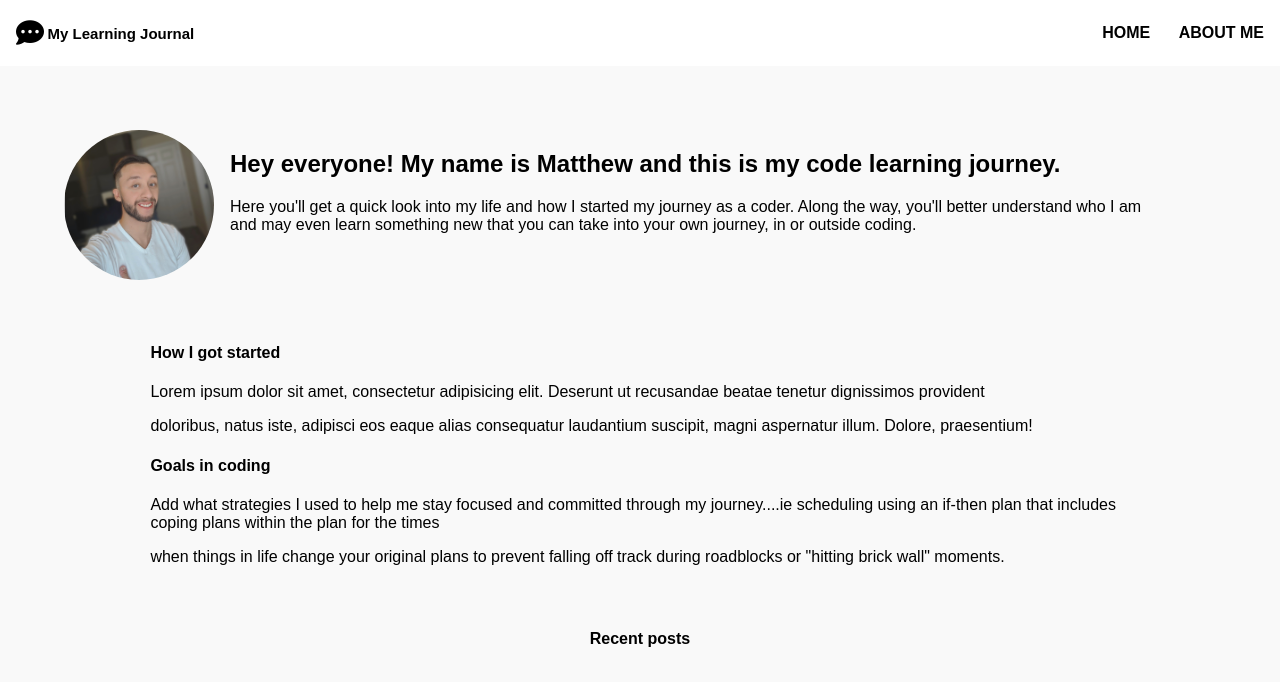
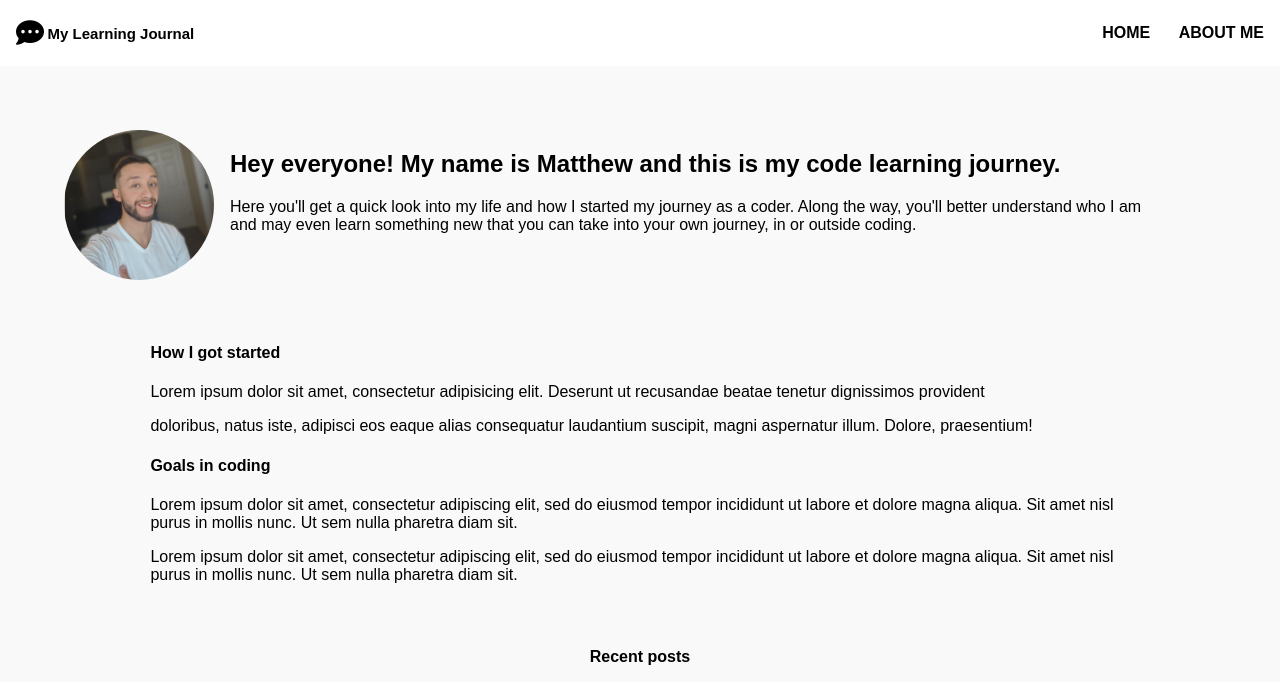
Before and after one commit to MattyGrant/Blog_Site_Mock, a plain HTML site: page about-me.html in a window 1280 px wide. Shown: the top 682 px of the page. Drawn offline with Linux system fonts and the light colour scheme; a web font is replaced by a local one.

Commit message:
visual change
update HTML content

```diff
--- a/about-me.html
+++ b/about-me.html
@@ -42,10 +42,10 @@
                 <p>doloribus, natus iste, adipisci eos eaque alias consequatur laudantium suscipit, magni aspernatur illum. Dolore, praesentium!</p>
 
                 <h4>Goals in coding</h4>
-                <p> Add what strategies I used to help me stay focused and committed through my journey....ie scheduling using an if-then plan that includes coping plans within the plan for the times
+                <p> Lorem ipsum dolor sit amet, consectetur adipiscing elit, sed do eiusmod tempor incididunt ut labore et dolore magna aliqua. Sit amet nisl purus in mollis nunc. Ut sem nulla pharetra diam sit.
                 </p>
 
-                <p>when things in life change your original plans to prevent falling off track during roadblocks or "hitting brick wall" moments.</p>
+                <p>Lorem ipsum dolor sit amet, consectetur adipiscing elit, sed do eiusmod tempor incididunt ut labore et dolore magna aliqua. Sit amet nisl purus in mollis nunc. Ut sem nulla pharetra diam sit.</p>
 
             </section>
 
```
Also changed, not shown: journal.html (+3 -1 lines).
